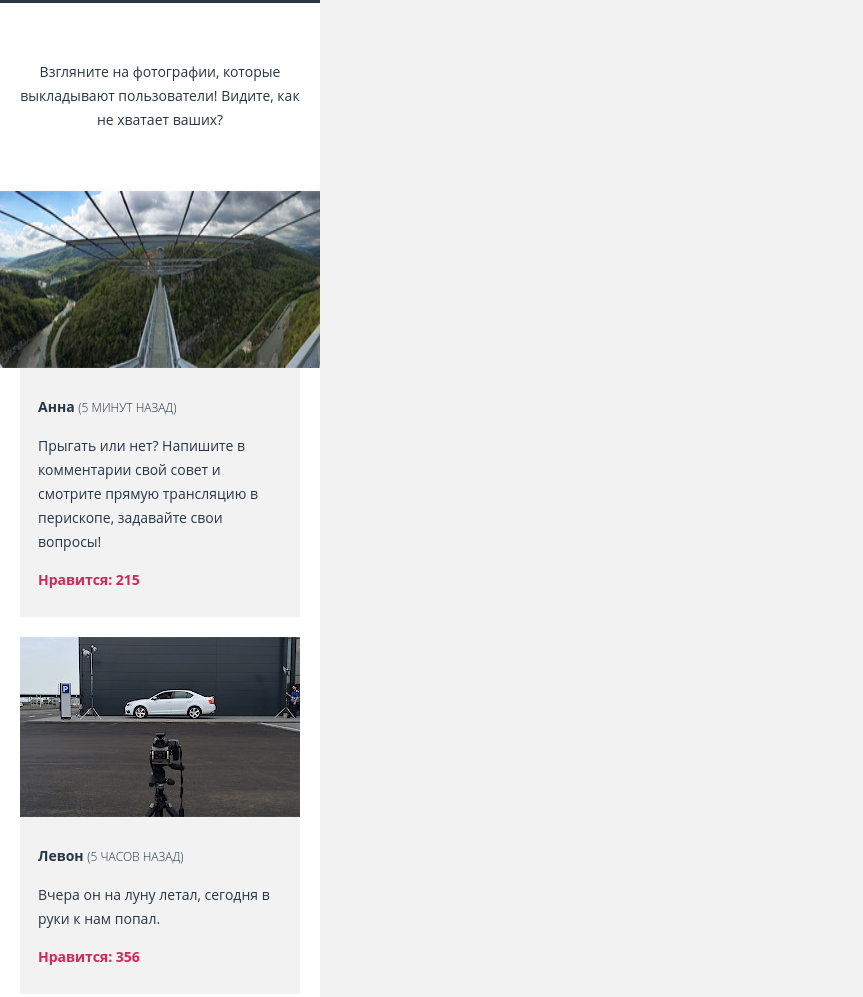
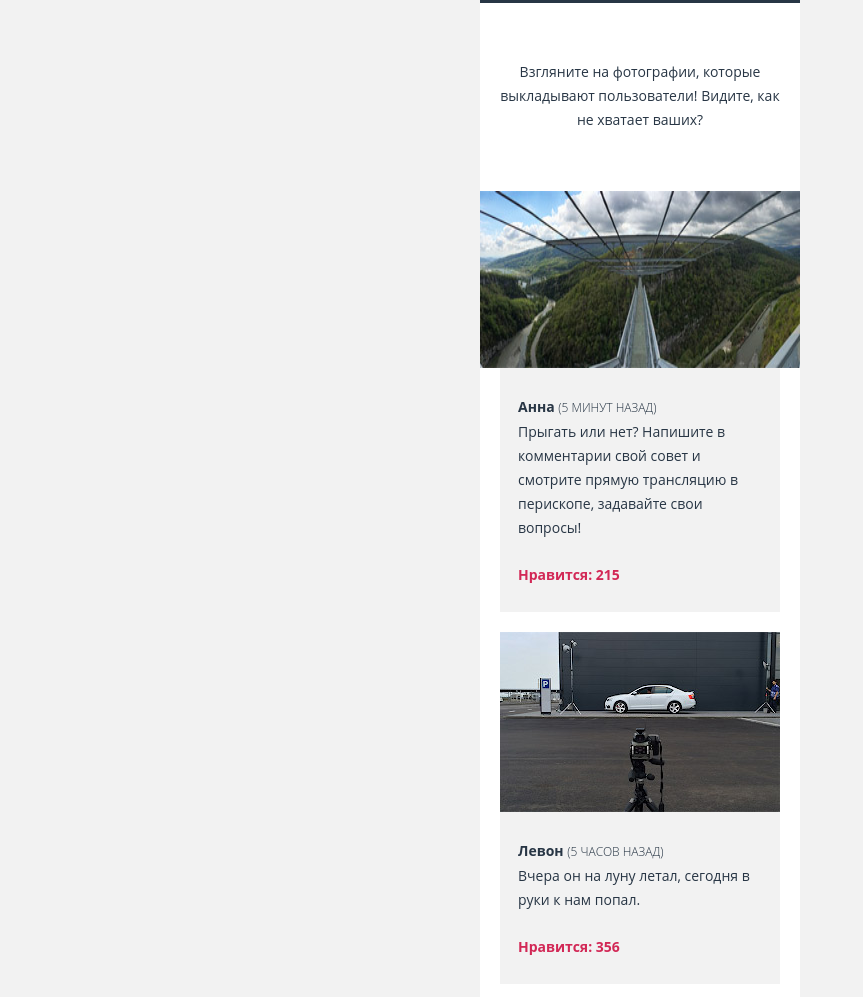
Before and after one commit to Lindarks/40638-pink-18, a website: page source/photo.html in a window 1280 px wide. Shown: the part 487-1484 px from the top of the page, without its empty margins (0-863 px from the left). Drawn offline with nearby package versions, Linux system fonts and the light colour scheme; files that its build step writes are made by us from their sources.

Commit message:
Удаляет отрицательные маргины, исправляет галерею, меняет порядок подключения стилевых файлов в верстке

```diff
--- a/source/less/contacts.less
+++ b/source/less/contacts.less
@@ -2,7 +2,6 @@
   margin: 0;
   padding: 0;
   padding-top: 53px;
-  margin-bottom: -445px;
 
   text-align: center;
 
--- a/source/less/photo-gallery.less
+++ b/source/less/photo-gallery.less
@@ -23,8 +23,11 @@
   background-color: @light-gray;
 }
 
-.photo-gallery__item:first-of-type .photo-gallery__image--daily-special {
-  margin-left: -20px;
+.photo-gallery__item--daily-special {
+  margin-left: 0;
+  margin-right: 0;
+
+  background-color: @white;
 }
 
 .photo-gallery__author {
@@ -39,6 +42,13 @@
   padding-right: 18px;
 }
 
+.photo-gallery__item--daily-special .photo-gallery__author {
+  margin-left: 20px;
+  margin-right: 20px;
+
+  background-color: @light-gray;
+}
+
 .photo-gallery__author span {
   font-size: 12px;
   line-height: 24px;
@@ -47,8 +57,17 @@
 }
 
 .photo-gallery__description {
+  margin-top: 0;
+  margin-bottom: 0;
   padding-left: 18px;
   padding-right: 18px;
+}
+
+.photo-gallery__item--daily-special .photo-gallery__description {
+  margin-left: 20px;
+  margin-right: 20px;
+
+  background-color: @light-gray;
 }
 
 .photo-gallery__reaction {
@@ -56,5 +75,15 @@
 
   padding-left: 18px;
   padding-right: 18px;
+  padding-top: 23px;
   padding-bottom: 25px;
 }
+
+.photo-gallery__item--daily-special .photo-gallery__reaction {
+  margin-top: 0;
+  margin-bottom: 0;
+  margin-left: 20px;
+  margin-right: 20px;
+
+  background-color: @light-gray;
+}
--- a/source/less/site-navigation-list.less
+++ b/source/less/site-navigation-list.less
@@ -2,6 +2,8 @@
   margin: 0;
   padding: 0;
   width: 100%;
+
+  list-style: none;
 }
 
 .site-navigation-list__item {
--- a/source/photo.html
+++ b/source/photo.html
@@ -3,8 +3,8 @@
     <head>
         <meta charset="utf-8">
         <title>PINK</title>
+        <link rel="stylesheet" type="text/css" href="css/normalize.css">
         <link rel="stylesheet" type="text/css" href="css/style.css">
-        <link rel="stylesheet" type="text/css" href="css/normalize.css">
     </head>
     <body>
         <header class="page-header">
@@ -39,8 +39,8 @@
           <section class="page-main__photo-gallery photo-gallery">
             <p class="photo-gallery__title">Взгляните на фотографии, которые выкладывают пользователи! Видите, как не хватает ваших?</p>
             <div class="photo-gallery__list">
-              <div class="photo-gallery__item">
-                <img class="photo-gallery__image photo-gallery__image--daily-special" src="img/panorama-mobile@1x.jpg" width="320" height="177" alt="Фото пользователя">
+              <div class="photo-gallery__item photo-gallery__item--daily-special">
+                <img class="photo-gallery__image photo-gallery__image" src="img/panorama-mobile@1x.jpg" width="320" height="177" alt="Фото пользователя">
                 <cite class="photo-gallery__author">Анна <span>(5 минут назад)</span></cite>
                 <p class="photo-gallery__description">Прыгать или нет? Напишите в комментарии свой совет и смотрите прямую трансляцию в перископе, задавайте свои вопросы!</p>
                 <b class="photo-gallery__reaction">Нравится: 215</b>
```
Also changed, not shown: source/form.html (+1 -1 lines), source/index.html (+1 -1 lines).
